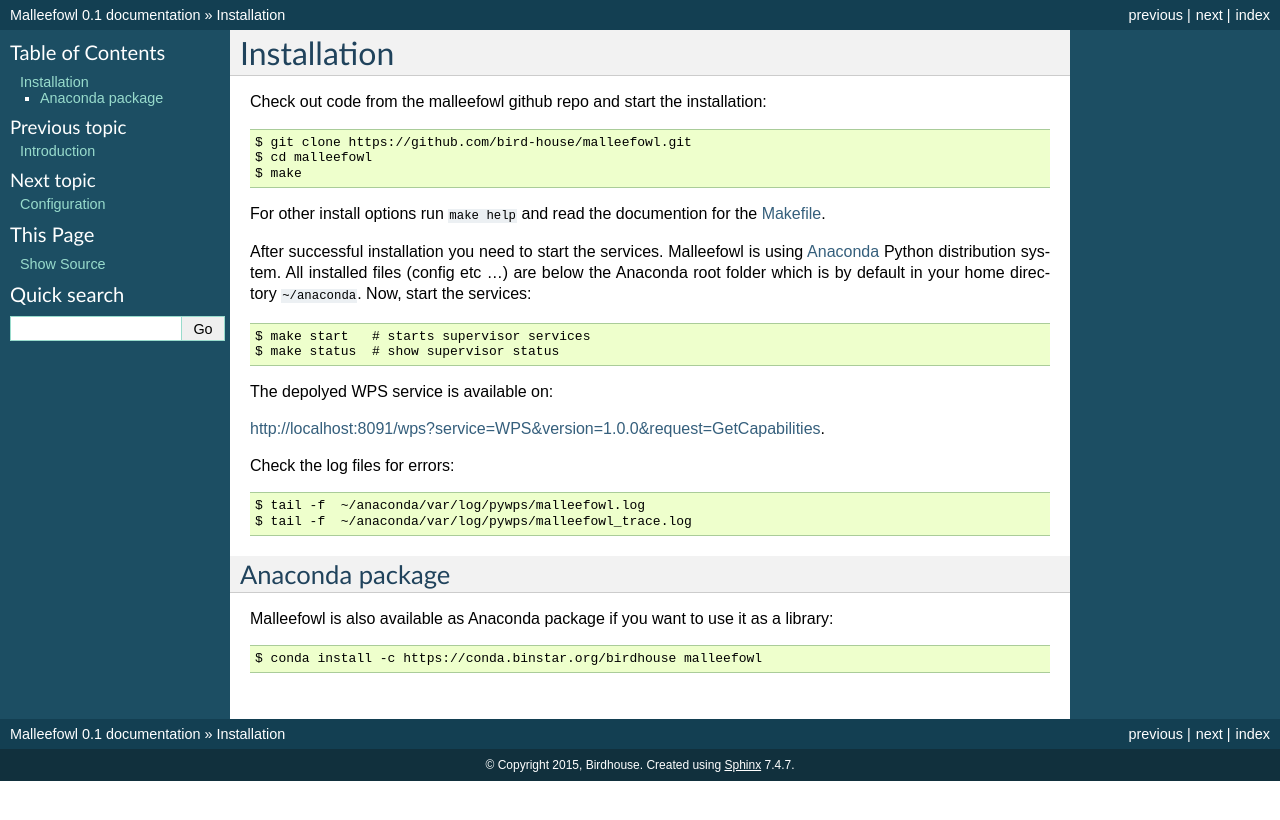
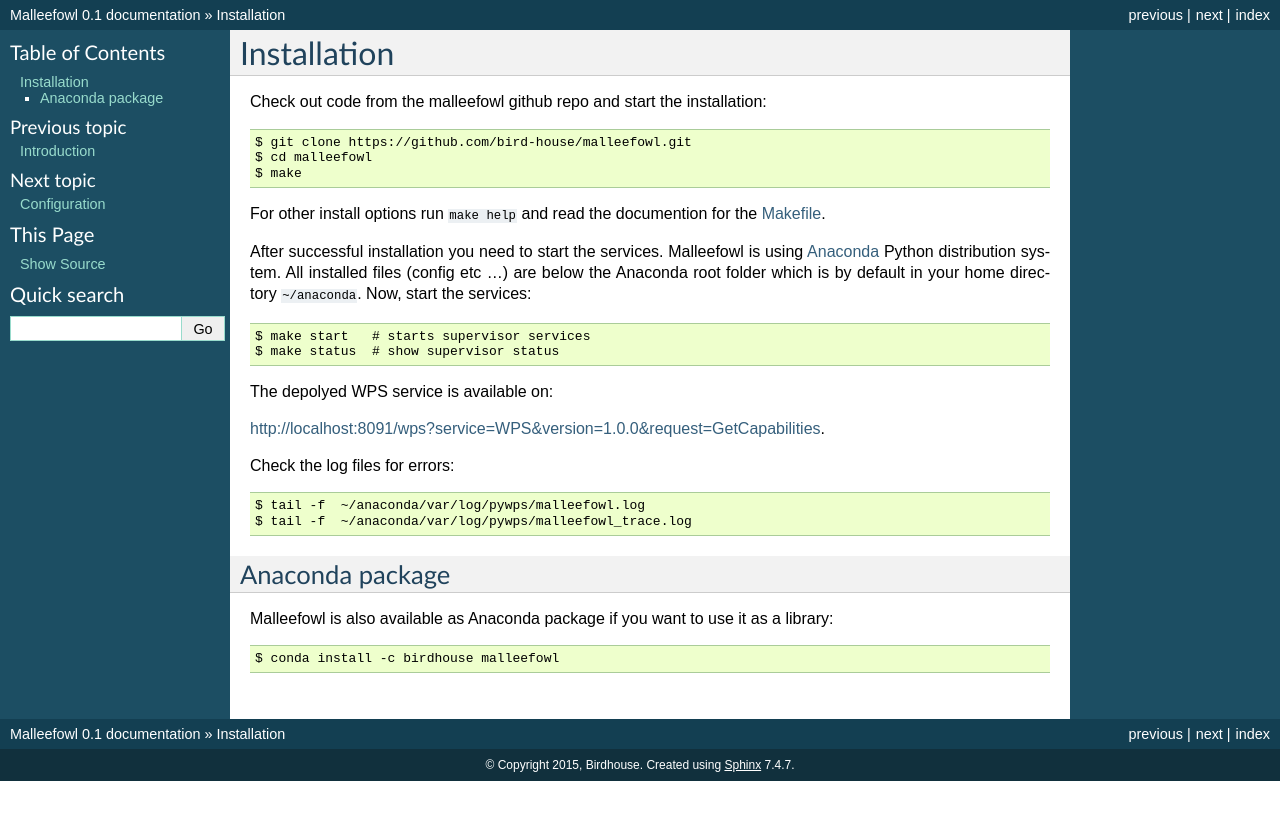
Before and after one commit to bird-house/malleefowl, a Sphinx documentation site: the page built from docs/source/installation.rst, in a window 1280 px wide. Shown: the top 820 px of the page. Built offline with Sphinx 7.4.7, drawn with Linux system fonts in a browser that asks for light colours; some of the changed lines change nothing that is shown.

Commit message:
update install docs

```diff
--- a/docs/source/installation.rst
+++ b/docs/source/installation.rst
@@ -33,4 +33,4 @@ Anaconda package
 
 Malleefowl is also available as Anaconda package if you want to use it as a library::
 
-  $ conda install -c https://conda.binstar.org/birdhouse malleefowl
+  $ conda install -c birdhouse malleefowl
```
